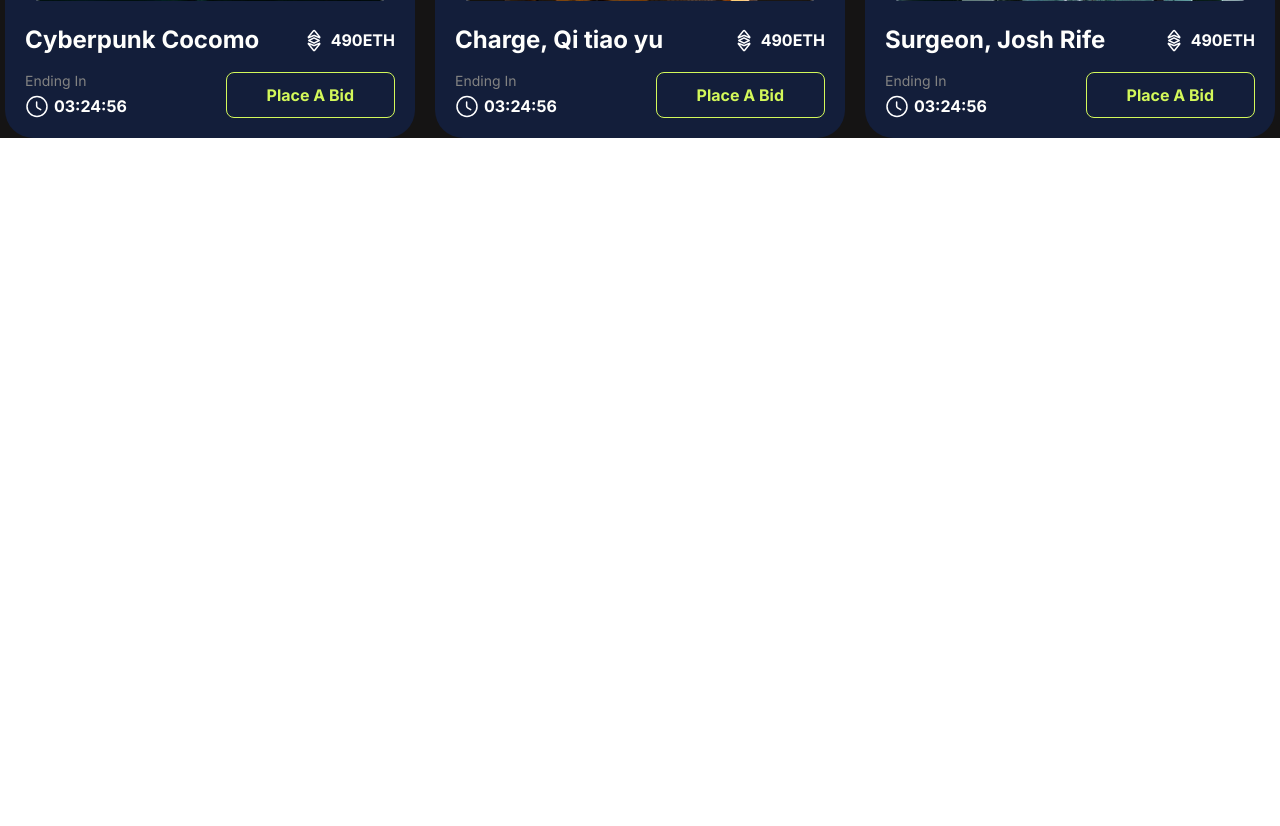
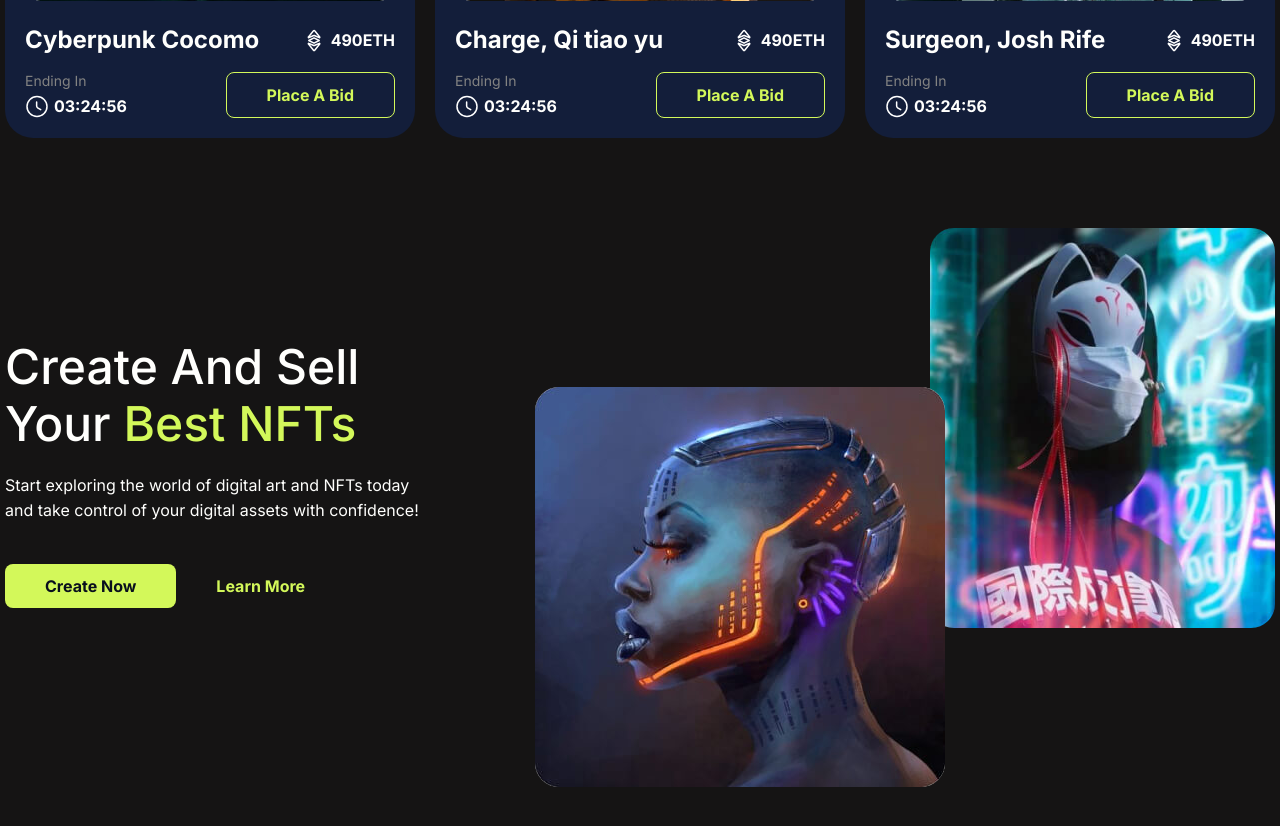
Before and after one commit to Serhii-Ki/creativeArt, a React (Create React App) app: page / in a window 1280 px wide. Shown: the part 1580-2406 px from the top of the page. Before the commit the page ends 1718 px from the top, so only its background shows below. Built offline with nearby package versions, Linux system fonts and the light colour scheme.

Commit message:
added section create nft

```diff
--- a/src/App.tsx
+++ b/src/App.tsx
@@ -2,6 +2,7 @@ import styled from 'styled-components';
 import { Background } from './components/background/Background';
 import Header from './layout/header/Header';
 import Main from './layout/main/Main';
+import CreateNft from './layout/section/createNft/CreateNft';
 import UniqueArt from './layout/section/uniqueArt/UniqueArt';
 import GlobalStyles from './styles/GlobalStyles';
 
@@ -13,6 +14,7 @@ function App() {
 				<Header />
 				<Main />
 				<UniqueArt />
+				<CreateNft />
 			</StyledContainer>
 		</Background>
 	);
--- /dev/null
+++ b/src/layout/section/createNft/CreateNft.tsx
@@ -0,0 +1,73 @@
+import styled from 'styled-components';
+import Button from '../../../components/button/Button';
+import { FlexContainer } from '../../../components/flexContainer/FlexContainer';
+import { GreenText } from '../../../components/greenText/GreenText';
+
+import firstImg from '../../../assets/create_art1.jpg';
+import secondImg from '../../../assets/create_art2.jpg';
+
+function CreateNft() {
+	return (
+		<section style={{ padding: '90px 0' }}>
+			<FlexContainer wrap='wrap'>
+				<FlexContainer direction='column' justify='center' align='start'>
+					<StyledTitle>
+						Create And Sell <br />
+						Your <GreenText>Best NFTs</GreenText>
+					</StyledTitle>
+					<StyledText>
+						Start exploring the world of digital art and NFTs today and take
+						control of your digital assets with confidence!
+					</StyledText>
+					<FlexContainer justify='start' style={{ marginBottom: '70px' }}>
+						<Button title='Create Now' />
+						<Button title='Learn More' bgColor='transparent' color='#D3F85A' />
+					</FlexContainer>
+				</FlexContainer>
+				<StyledImgContainer>
+					<StyledImgFirst src={firstImg} />
+					<StyledImgSecond src={secondImg} />
+				</StyledImgContainer>
+			</FlexContainer>
+		</section>
+	);
+}
+
+const StyledTitle = styled.h2`
+	font-size: 48px;
+	font-weight: 500;
+	line-height: 120%;
+`;
+
+const StyledText = styled.p`
+	margin-top: 20px;
+	margin-bottom: 40px;
+	line-height: 160%;
+	max-width: 425px;
+`;
+
+const StyledImgContainer = styled.div`
+	position: relative;
+	width: 740px;
+	height: 559px;
+`;
+
+const StyledImgFirst = styled.img`
+	position: absolute;
+	top: 0;
+	right: 0;
+	max-width: 410px;
+	max-height: 400px;
+	border-radius: 24px;
+`;
+
+const StyledImgSecond = styled.img`
+	position: absolute;
+	bottom: 0;
+	left: 0;
+	max-width: 410px;
+	max-height: 475px;
+	border-radius: 24px;
+`;
+
+export default CreateNft;
--- a/src/layout/section/uniqueArt/UniqueArt.tsx
+++ b/src/layout/section/uniqueArt/UniqueArt.tsx
@@ -33,7 +33,7 @@ function UniqueArt() {
 				</StyledTitle>
 				<Button title='See All' />
 			</FlexContainer>
-			<FlexContainer gapColum='20px' gapRow='26px' wrap='wrap'>
+			<FlexContainer gapColum='20px' gapRow='26px' wrap='wrap' justify='center'>
 				{cards.map(item => (
 					<Card title={item.title} img={item.img} />
 				))}
```
